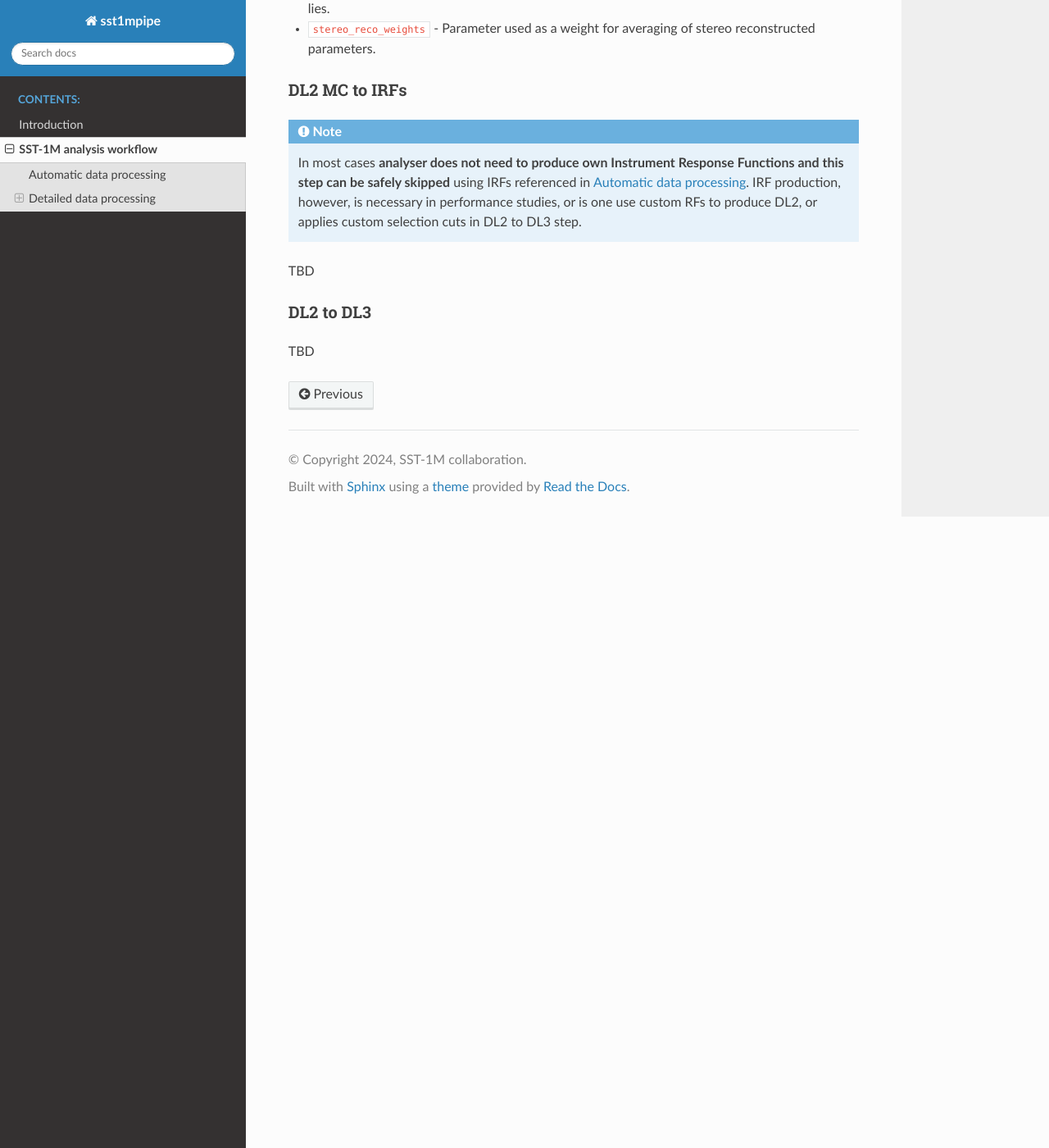
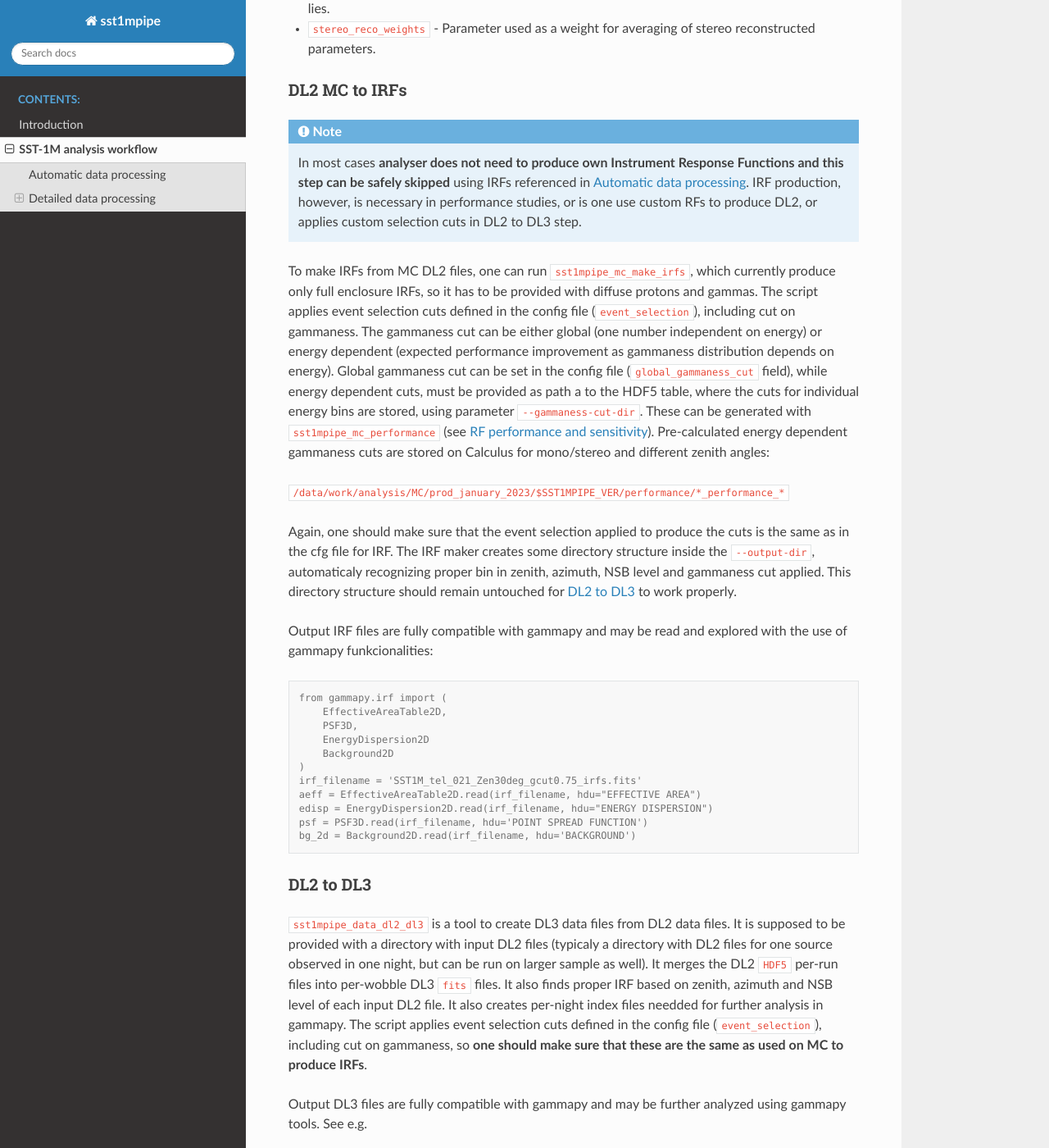
Before and after one commit to aminnakhle/sst1mpipe, a Sphinx documentation site: the page built from docs/sst1m_analysis_workflow.rst, in a window 1280 px wide and 1400 px high, scrolled down 4883 px. Shown: the whole window at 82% size. Built offline with Sphinx 7.4.7 and the Read the Docs theme 2.0.0, drawn with Linux system fonts in a browser that asks for light colours; some of the changed text lies outside the part shown.

Commit message:
add more documentation

```diff
--- a/docs/sst1m_analysis_workflow.rst
+++ b/docs/sst1m_analysis_workflow.rst
@@ -206,10 +206,61 @@ DL2 MC to IRFs
     :ref:`automatic_processing`. IRF production, however, is necessary in performance studies, or is one use custom RFs to produce DL2, or applies
     custom selection cuts in DL2 to DL3 step.
 
-TBD
+To make IRFs from MC DL2 files, one can run ``sst1mpipe_mc_make_irfs``, which currently produce only full enclosure IRFs, so it has to be provided with
+diffuse protons and gammas. The script applies event selection cuts defined in the config file (``event_selection``), including cut on gammaness.
+The gammaness cut can be either global (one number independent on energy) or energy dependent (expected performance improvement as gammaness
+distribution depends on energy). Global gammaness cut can be set in the config file (``global_gammaness_cut`` field), while energy dependent
+cuts, must be provided as path a to the HDF5 table, where the cuts for individual energy bins are stored, using parameter
+``--gammaness-cut-dir``. These can be generated with ``sst1mpipe_mc_performance`` (see :ref:`performance`). Pre-calculated energy dependent gammaness
+cuts are stored on Calculus for mono/stereo and different zenith angles:
 
+``/data/work/analysis/MC/prod_january_2023/$SST1MPIPE_VER/performance/*_performance_*``
+
+Again, one should make sure that the event selection applied to produce the cuts is the same as in the cfg file for IRF. The IRF maker creates
+some directory structure inside the ``--output-dir``, automaticaly recognizing proper bin in zenith, azimuth, NSB level and gammaness cut applied.
+This directory structure should remain untouched for :ref:`dl2_dl3` to work properly.
+
+Output IRF files are fully compatible with gammapy and may be read and explored with the use of gammapy funkcionalities:
+
+.. code-block:: console
+
+    from gammapy.irf import (
+        EffectiveAreaTable2D,
+        PSF3D,
+        EnergyDispersion2D
+        Background2D
+    )
+    irf_filename = 'SST1M_tel_021_Zen30deg_gcut0.75_irfs.fits'
+    aeff = EffectiveAreaTable2D.read(irf_filename, hdu="EFFECTIVE AREA")
+    edisp = EnergyDispersion2D.read(irf_filename, hdu="ENERGY DISPERSION")
+    psf = PSF3D.read(irf_filename, hdu='POINT SPREAD FUNCTION')
+    bg_2d = Background2D.read(irf_filename, hdu='BACKGROUND')
+
+
+.. _dl2_dl3:
 
 DL2 to DL3
 ~~~~~~~~~~
 
+``sst1mpipe_data_dl2_dl3`` is a tool to create DL3 data files from DL2 data files. It is supposed to be provided with a directory with input DL2 files
+(typicaly a directory with DL2 files for one source observed in one night, but can be run on larger sample as well). It merges the DL2 ``HDF5`` per-run
+files into per-wobble DL3 ``fits`` files. It also finds proper IRF based on zenith, azimuth and NSB level of each input DL2 file. It also creates
+per-night index files needded for further analysis in gammapy. The script applies event selection cuts defined in the config file (``event_selection``),
+including cut on gammaness, so **one should make sure that these are the same as used on MC to produce IRFs**.
+
+Output DL3 files are fully compatible with gammapy and may be further analyzed using gammapy tools. See e.g.
+
+* `Tutorial on 1D spectral analysis <https://docs.gammapy.org/1.2/tutorials/analysis-1d/spectral_analysis.html>`_
+
+* `Tutorial on 2D ring background map <https://docs.gammapy.org/1.2/tutorials/analysis-2d/ring_background.html>`_
+
+A typical use case is to run joint gammapy analysis on data from several nights. In such case one has to use ``create_hdu_indexes`` script to create
+HDU index files indexing all DL3s to be used in the final analysis.
+
+
+.. _performance:
+
+RF performance and sensitivity
+~~~~~~~~~~~~~~~~~~~~~~~~~~~~~~
+
 TBD
```
